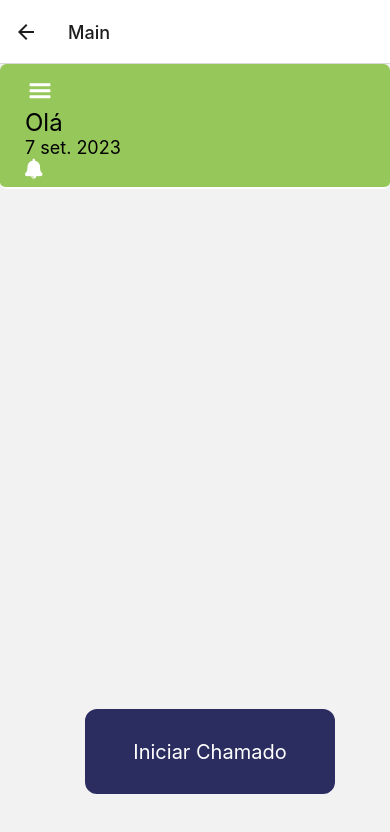
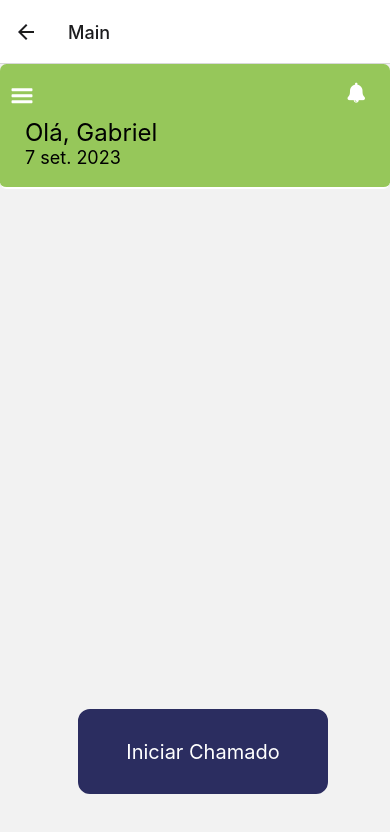
Before and after one commit to JoaoMichelS/ITEMM-Frontend, a React Native app: screen /Main in a window 390 px wide. Shown: the top 832 px of the page. Built offline with nearby package versions, Linux system fonts and the light colour scheme.

Commit message:
Header princial Só falta arrumar o nome na tela, precisa puxar o nome registrado no banco

```diff
--- a/HeaderPrincipal.js
+++ b/HeaderPrincipal.js
@@ -2,19 +2,19 @@ import React from 'react';
 import { StyleSheet, Text, View, Image, TouchableOpacity, } from 'react-native';
 import { Entypo } from '@expo/vector-icons';
 import { Fontisto } from '@expo/vector-icons';
-
+import {FIREBASE_AUTH, auth} from "./src/services/firebaseConfig";
 
 
 export default function Header () {
     return (
         <View style={styles.header}>
             <TouchableOpacity>
-                <Entypo name="menu" size={30} color="#FFFFFF"/>
+                <Entypo style={styles.menu}name="menu" size={30}/>
             </TouchableOpacity>
-            <Text style={styles.nome}>Olá </Text>
+            <Text style={styles.nome}>Olá, Gabriel</Text>
             <Text style={styles.data}>7 set. 2023</Text>
             <TouchableOpacity>
-                <Fontisto name="bell-alt" size={20} color='#FFFFFF'/>
+                <Fontisto style={styles.bell} name="bell-alt" size={20}/>
             </TouchableOpacity>
         </View>
     );
@@ -32,7 +32,6 @@ const styles = StyleSheet.create ({
         borderBottomColor: '#fff',
         borderBottomWidth: 2,
         borderRadius: 6.5,
-        flexDirection: 'column',
         justifyContent: 'center',
         },
 
@@ -41,6 +40,8 @@ const styles = StyleSheet.create ({
         fontSize: 24,
         marginRight: 10,
         alignSelf: "flex-start",
+        top: 10,
+
 
     },
 
@@ -48,7 +49,22 @@ const styles = StyleSheet.create ({
         fontSize: 18,
         alignSelf: "flex-start",
         marginRight: 10,
-
+        top: 10,
         },
 
+    menu : {
+        size : "auto",
+        color : "#FFFFFF",
+        position : "relative",
+        right : 18,
+        top: 5,
+    },
+
+    bell : {
+        color:'#FFFFFF',
+        alignItems : "center",
+        textAlign : "right",
+        position : "relative",
+        bottom : 76,
+    }
 });
--- a/MainScreen.js
+++ b/MainScreen.js
@@ -42,12 +42,11 @@ const styles = StyleSheet.create ({
         paddingRight: 'auto',
         paddingLeft: 'auto',
         marginBottom: 50,
-        margin: 85,
+        margin: "20%",
         height: 85,
         width: 250,
         alignItems: 'center',
         justifyContent: 'center',
-
 
     },
 
```
